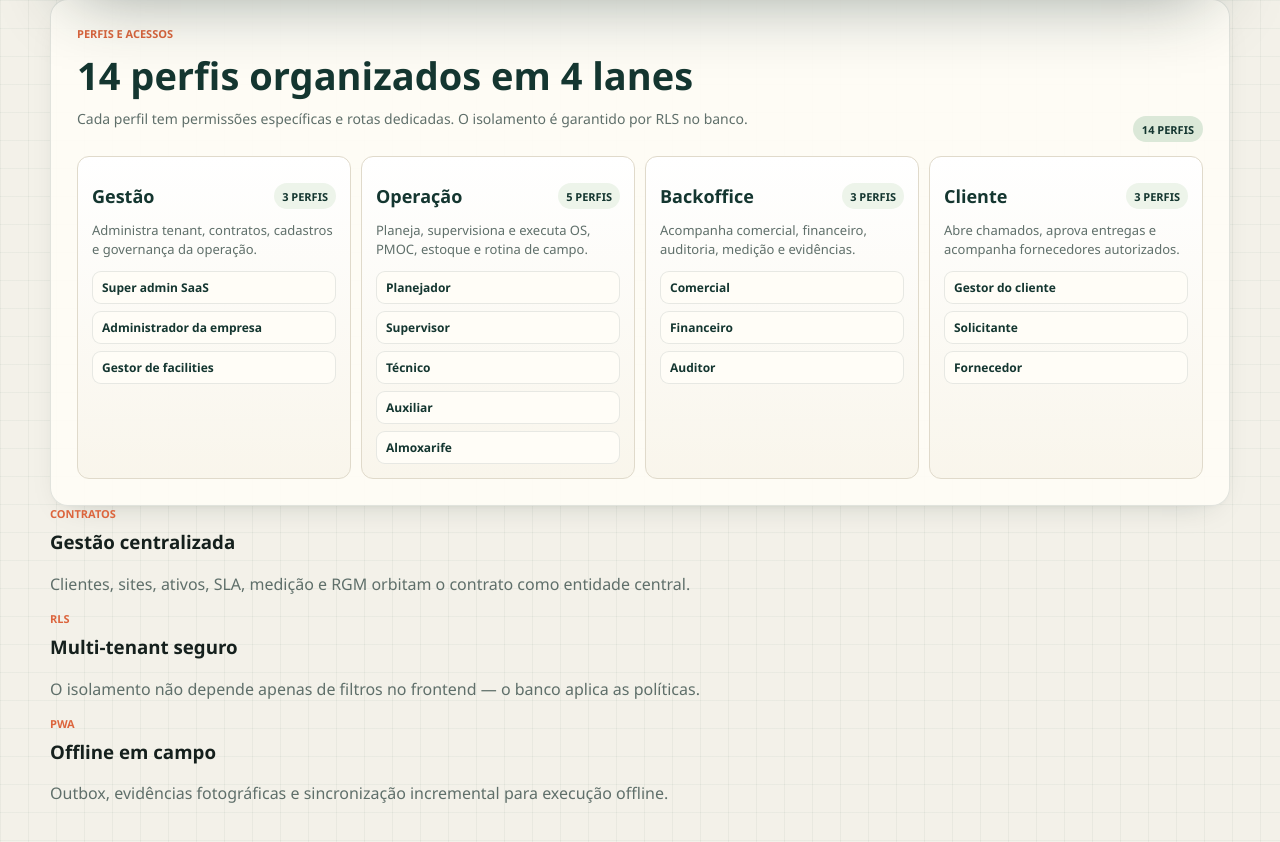
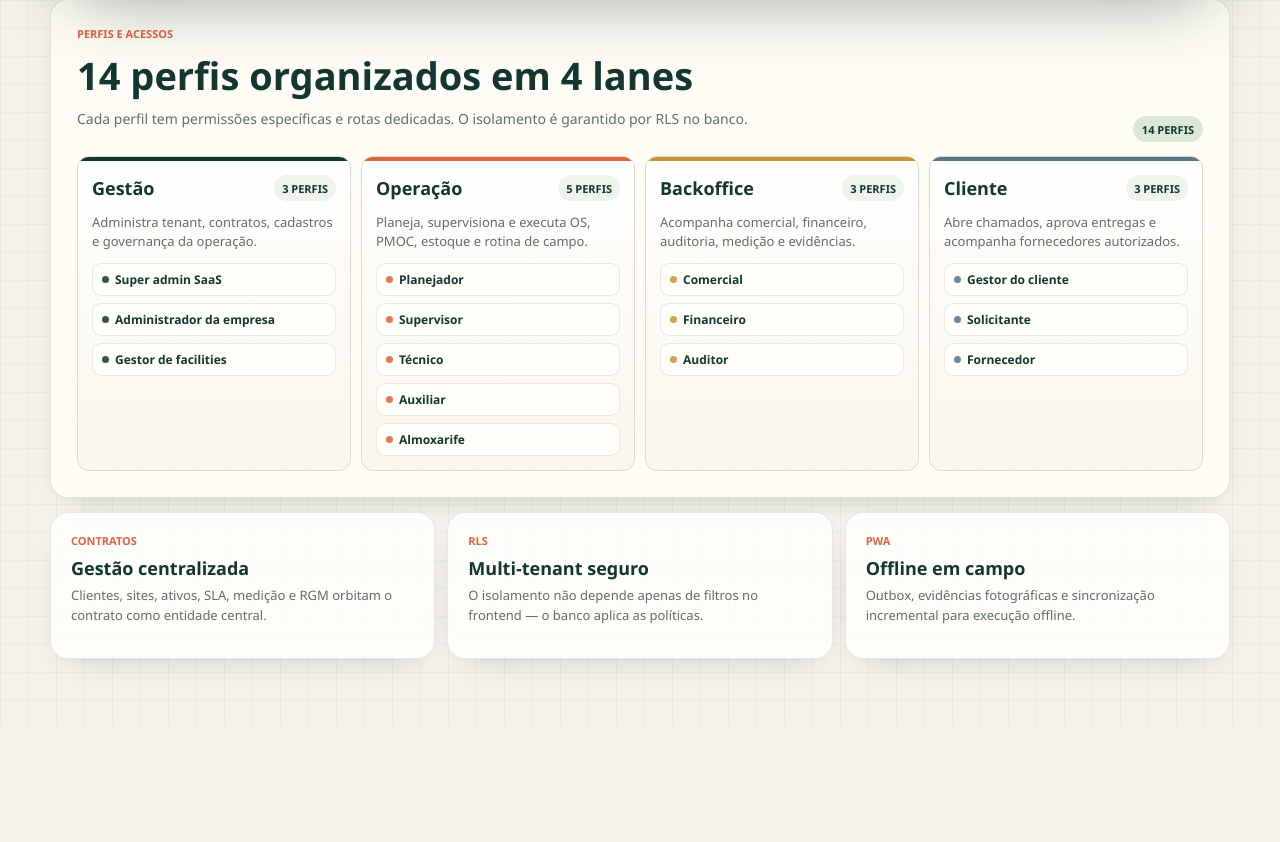
Before and after one commit to fegdasilva2-lgtm/BestSystem, a Next.js app in the folder apps/web/: page /login in a window 1280 px wide. Shown: the part 952-1794 px from the top of the page. After the commit the page ends 1677 px from the top, so only its background shows below. Built offline with nearby package versions, Linux system fonts and the light colour scheme; no server answers; what @predialops/ds would draw is missing.

Commit message:
style(login): adds login CSS enhancements — role accents and feature strip

```diff
--- a/apps/web/src/app/globals.css
+++ b/apps/web/src/app/globals.css
@@ -1260,3 +1260,80 @@ strong {
     justify-content: stretch;
   }
 }
+
+/* ── Login enhancements ── */
+.login-card .form-error {
+  display: flex;
+  align-items: center;
+  gap: 8px;
+}
+
+.role-lane {
+  position: relative;
+  overflow: hidden;
+}
+
+.role-lane-accent {
+  position: absolute;
+  top: 0;
+  left: 0;
+  right: 0;
+  height: 4px;
+  border-radius: var(--radius-md) var(--radius-md) 0 0;
+}
+
+.role-lane-head {
+  padding-top: 4px;
+}
+
+.role-dot {
+  flex: none;
+  width: 7px;
+  height: 7px;
+  border-radius: 50%;
+  margin-right: 6px;
+  opacity: 0.85;
+}
+
+.feature-strip {
+  display: grid;
+  grid-template-columns: repeat(3, minmax(0, 1fr));
+  gap: 12px;
+  margin-top: 14px;
+}
+
+.feature-card {
+  padding: 20px;
+  border: 1px solid rgba(20, 54, 48, 0.1);
+  border-radius: var(--radius-lg);
+  background: linear-gradient(180deg, rgba(255, 255, 255, 0.8), rgba(255, 253, 247, 0.95));
+  box-shadow: var(--shadow-soft);
+}
+
+.feature-card h3 {
+  margin: 4px 0 6px;
+  color: var(--color-forest);
+  font-size: 18px;
+}
+
+.feature-card .muted {
+  font-size: 13px;
+  line-height: 1.5;
+}
+
+@media (max-width: 920px) {
+  .feature-strip,
+  .role-lanes {
+    grid-template-columns: repeat(2, minmax(0, 1fr));
+  }
+}
+
+@media (max-width: 560px) {
+  .feature-strip {
+    grid-template-columns: 1fr;
+  }
+
+  .role-lanes {
+    grid-template-columns: 1fr;
+  }
+}
```
